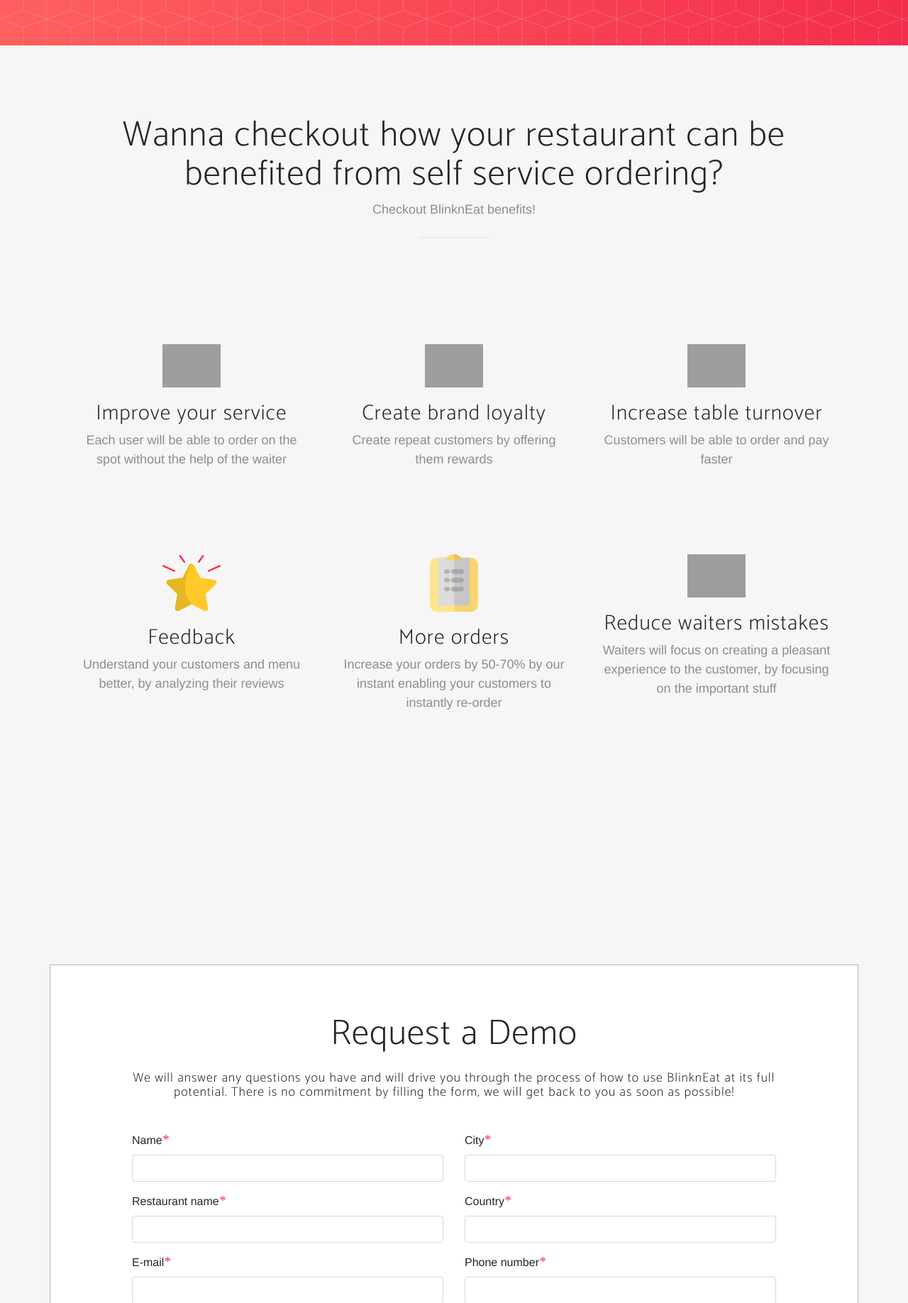
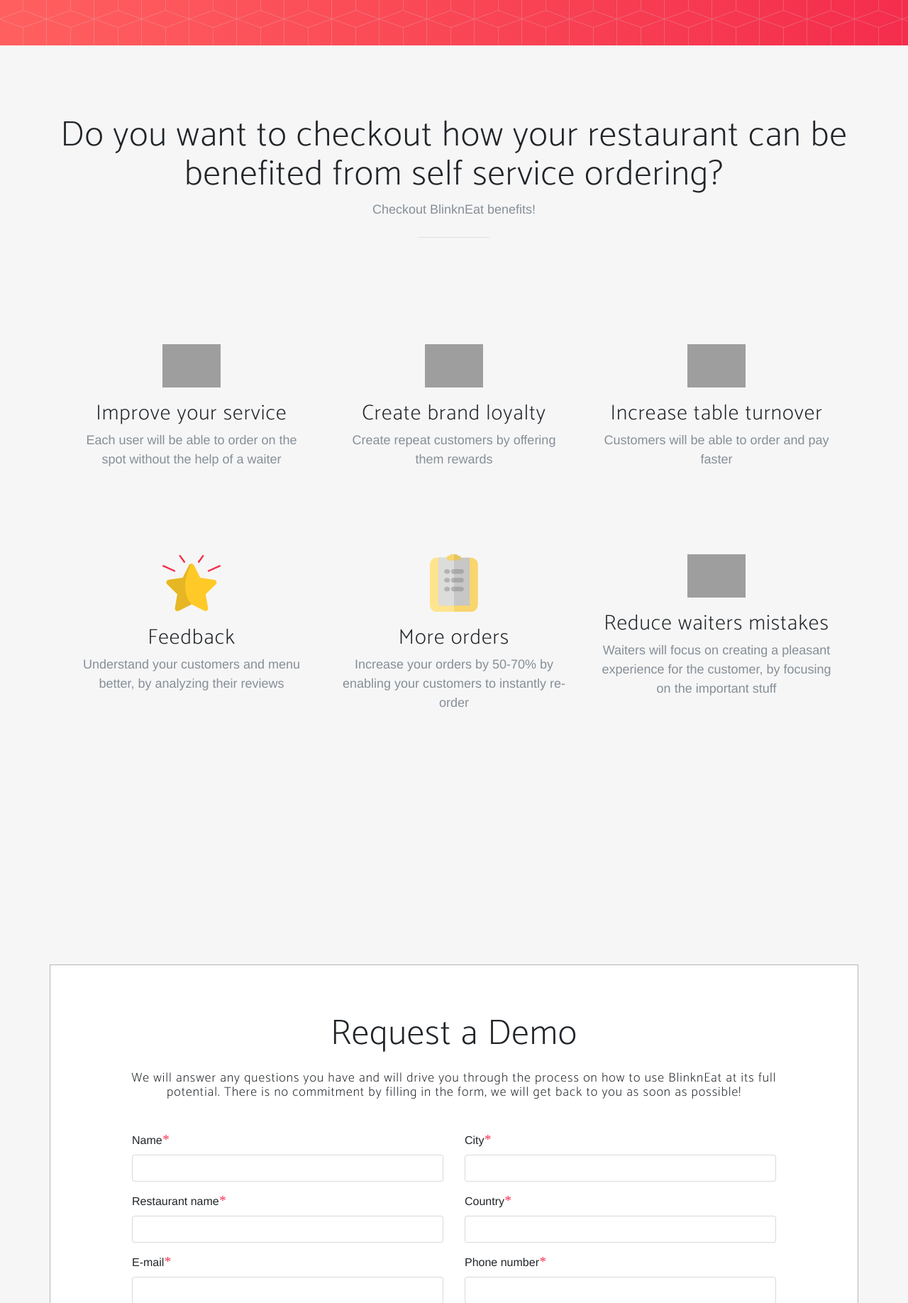
Before and after one commit to nickvamvou/BlinkWebsite, a Node server app: page / in a window 1280 px wide. Shown: the part 736-2572 px from the top of the page at 71% size. Run offline with Node 20, Linux system fonts and the light colour scheme; some libraries are stand-ins or nearby versions; some web fonts are replaced; grey boxes are pictures that could not be loaded.

Commit message:
Changed syntactical errors

```diff
--- a/node/views/index.html
+++ b/node/views/index.html
@@ -85,7 +85,7 @@
           <div>
             <div class="header-content mx-auto">
               <h1 class="mb-5">Let your customers browse your menu</h1>
-              <h4 class = "mb-4">You will be able to provide daily reccommendations and special offers to your customers</h4>
+              <h4 class = "mb-4">You will be able to provide daily recommendations and special offers to your customers</h4>
               <a href="#contactus" class="btn btn-outline btn-xl js-scroll-trigger">Contact us and get a free trial</a>
             </div>
           </div>
@@ -101,7 +101,7 @@
           <div>
             <div class="header-content mx-auto">
               <h1 class="mb-5">Create a comfortable dining experience for your guests</h1>
-              <h4 class = "mb-4">Your guests will be able to call the waiter and reorder menu items with just one click</h4>
+              <h4 class = "mb-4">Your guests will be able to call the waiter and re-order menu items with just one click</h4>
               <a href="#contact" class="btn btn-outline btn-xl js-scroll-trigger">Contact us and get a free trial</a>
             </div>
           </div>
@@ -110,7 +110,7 @@
           <div>
             <div class="header-content mx-auto">
               <h1 class="mb-5">Collect reviews</h1>
-              <h4 class = "mb-4">Analyze the reviews generated by your guests and get insights into your menu items.</h4>
+              <h4 class = "mb-4">Analyse the reviews generated by your guests and get insights into your menu items.</h4>
               <a href="#contact" class="btn btn-outline btn-xl js-scroll-trigger">Contact us and get a free trial</a>
             </div>
           </div>
@@ -147,7 +147,7 @@
 <section class="features" id="features">
   <div class="container" >
     <div class="section-heading text-center">
-        <h2>Wanna checkout how your restaurant can be benefited from self service ordering?</h2>
+        <h2>Do you want to checkout how your restaurant can be benefited from self service ordering?</h2>
       <p class="text-muted">Checkout BlinknEat benefits!</p>
       <hr >
       <div id = "benefits">
@@ -162,7 +162,7 @@
               <div class="feature-item">
                 <img class = "benefits-icons" src="benefits-icons/disk.svg" alt="Kiwi standing on oval">
                 <h3>Improve your service</h3>
-                <p class="text-muted">Each user will be able to order on the spot without the help of the waiter</p>
+                <p class="text-muted">Each user will be able to order on the spot without the help of a waiter</p>
               </div>
             </div>
             <div class="col-lg-4">
@@ -196,14 +196,14 @@
               <div class="feature-item">
                 <img class="benefits-icons" src="benefits-icons/orders.svg" alt="">
                 <h3>More orders</h3>
-                <p class="text-muted">Increase your orders by 50-70% by our instant enabling your customers to instantly re-order</p>
+                <p class="text-muted">Increase your orders by 50-70% by enabling your customers to instantly re-order</p>
               </div>
             </div>
             <div class="col-lg-4">
               <div class="feature-item">
                 <img class="benefits-icons" src="benefits-icons/error.svg" alt="">
                 <h3>Reduce waiters mistakes</h3>
-                <p class="text-muted">Waiters will focus on creating a pleasant experience to the customer, by focusing on the important stuff</p>
+                <p class="text-muted">Waiters will focus on creating a pleasant experience for the customer, by focusing on the important stuff</p>
               </div>
             </div>
           </div>
@@ -225,7 +225,7 @@
             <div class="title-section">
 
               <h2>Request a Demo</h2>
-              <h4>We will answer any questions you have and will drive you through the process of how to use BlinknEat at its full potential. There is no commitment by filling the form, we will get back to you as soon as possible! </h4>
+              <h4>We will answer any questions you have and will drive you through the process on how to use BlinknEat at its full potential. There is no commitment by filling in the form, we will get back to you as soon as possible! </h4>
             </div>
             <form id="takeoutForm">
               <input type="hidden" id="txtUrl" name="txtUrl" value="">
```
